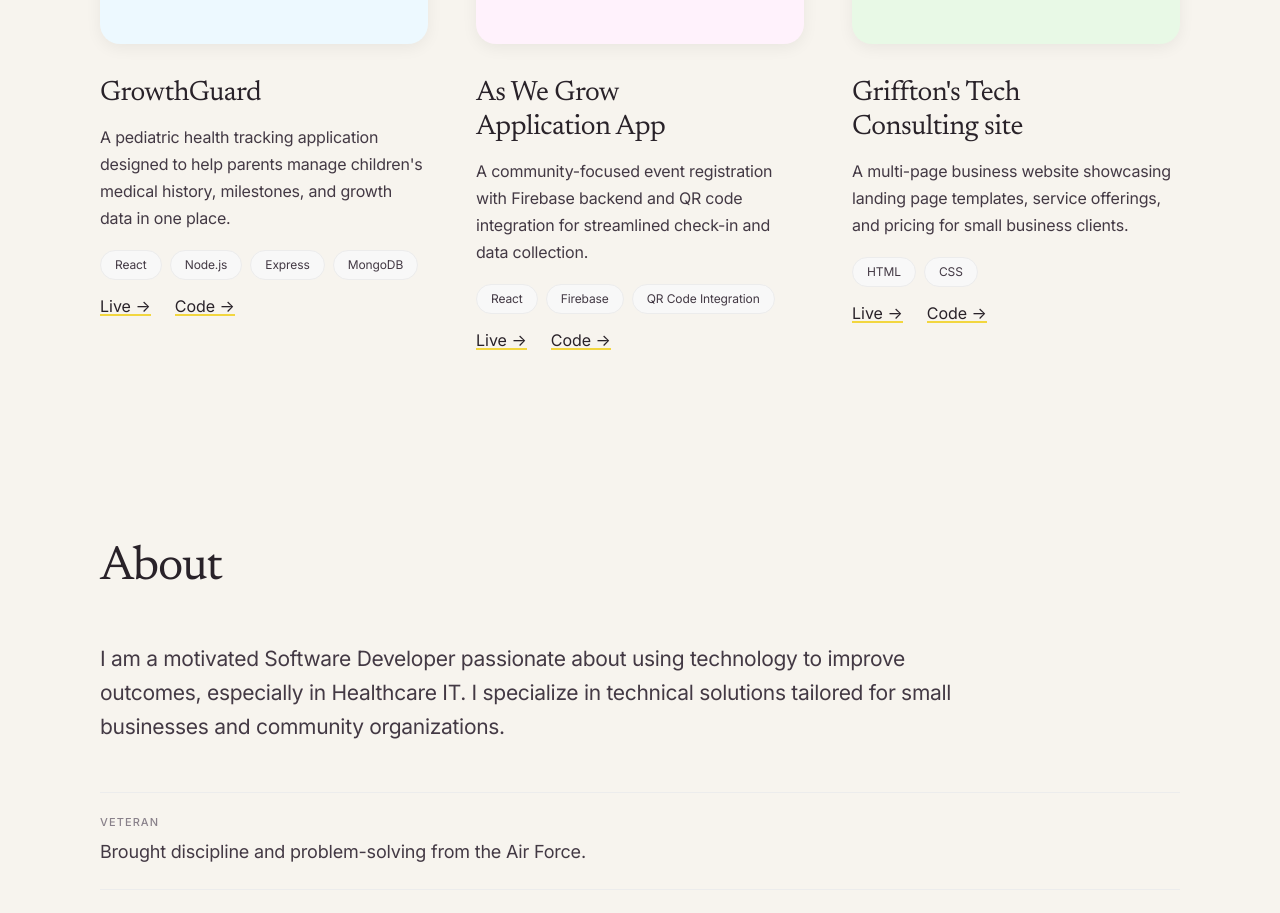
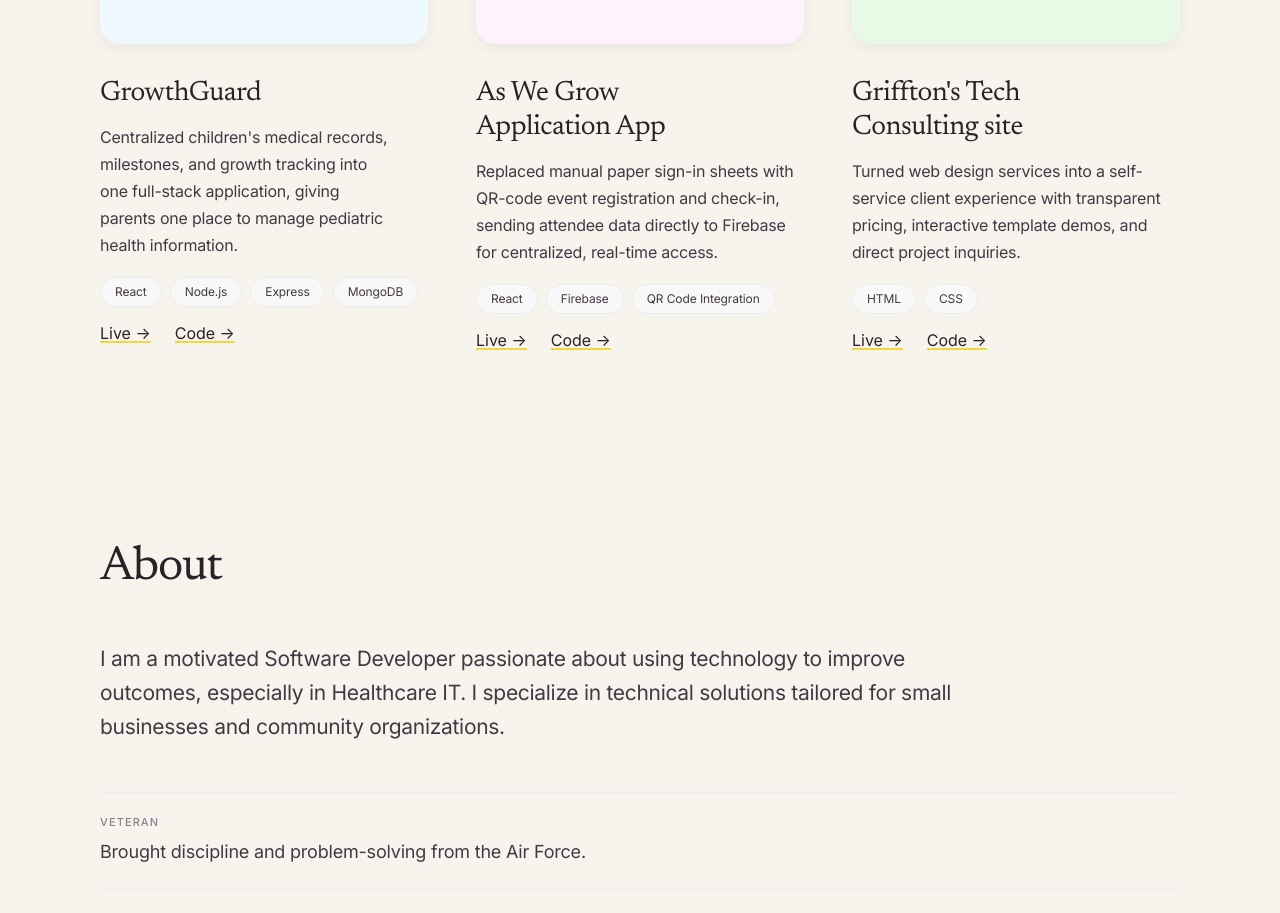
Before and after one commit to msgem0523/grifftontechconsulting, a React (Vite) app in the folder grifftons-tech-consulting-react/: page / in a window 1280 px wide. Shown: the part 2200-3113 px from the top of the page. Built offline with nearby package versions, Linux system fonts and the light colour scheme.

Commit message:
content(projects): Rewrite project cards around outcomes

```diff
--- a/grifftons-tech-consulting-react/src/pages/Home.jsx
+++ b/grifftons-tech-consulting-react/src/pages/Home.jsx
@@ -51,7 +51,7 @@ const PROJECTS = [
     title: 'GrowthGuard',
     tone: 'sky',
     summary:
-      "A pediatric health tracking application designed to help parents manage children's medical history, milestones, and growth data in one place.",
+      "Centralized children's medical records, milestones, and growth tracking into one full-stack application, giving parents one place to manage pediatric health information.",
     tags: ['React', 'Node.js', 'Express', 'MongoDB'],
     code: 'https://github.com/msgem0523/capstonefrontend',
   },
@@ -59,7 +59,7 @@ const PROJECTS = [
     title: 'As We Grow Application App',
     tone: 'berry',
     summary:
-      'A community-focused event registration with Firebase backend and QR code integration for streamlined check-in and data collection.',
+      'Replaced manual paper sign-in sheets with QR-code event registration and check-in, sending attendee data directly to Firebase for centralized, real-time access.',
     tags: ['React', 'Firebase', 'QR Code Integration'],
     code: 'https://github.com/msgem0523/aswegrow',
   },
@@ -67,7 +67,7 @@ const PROJECTS = [
     title: "Griffton's Tech Consulting site",
     tone: 'moss',
     summary:
-      'A multi-page business website showcasing landing page templates, service offerings, and pricing for small business clients.',
+      'Turned web design services into a self-service client experience with transparent pricing, interactive template demos, and direct project inquiries.',
     tags: ['HTML', 'CSS'],
     code: '#',
   },
```
